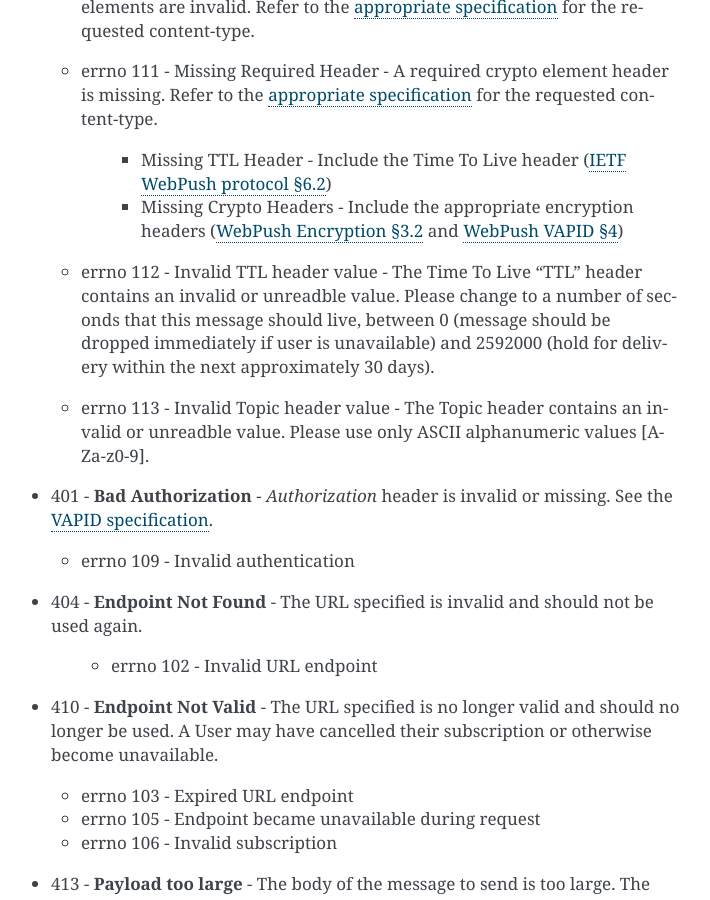
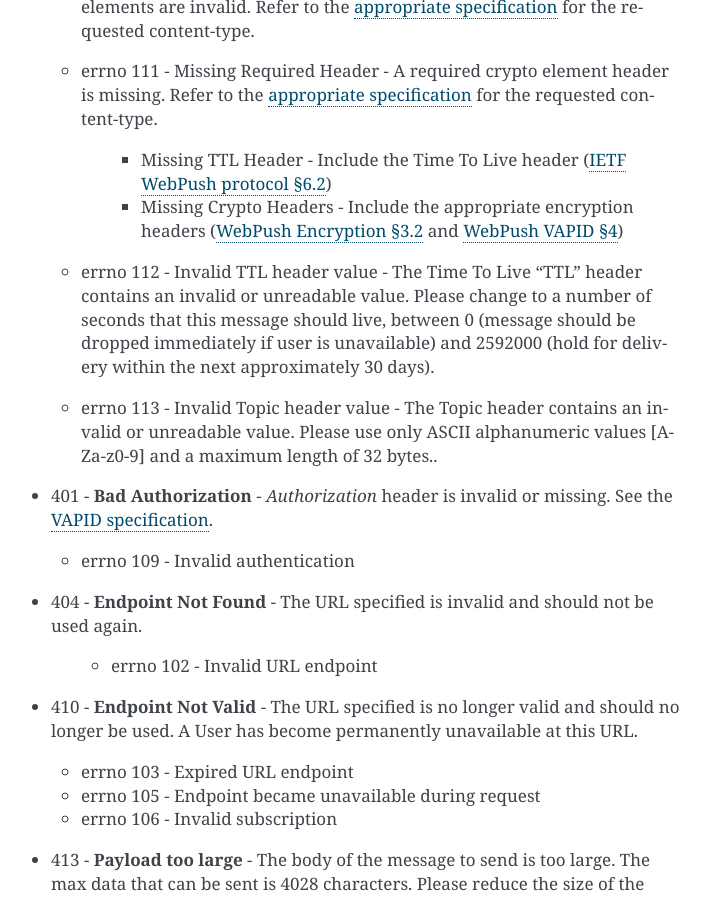
Before and after one commit to mozilla-services/autopush, a Sphinx documentation site: the page built from docs/http.rst, in a window 1280 px wide and 900 px high, scrolled down 2248 px. Shown: the whole window, without its empty margins (399-1109 px from the left). Built offline with Sphinx 7.4.7, drawn with Linux system fonts in a browser that asks for light colours.

Commit message:
feat: Typos in docs
fixes #777

```diff
--- a/docs/http.rst
+++ b/docs/http.rst
@@ -98,8 +98,8 @@
        - Missing TTL Header - Include the Time To Live header (`IETF WebPush protocol §6.2 <https://tools.ietf.org/html/draft-ietf-webpush-protocol#section-6.2>`_)
        - Missing Crypto Headers - Include the appropriate encryption headers (`WebPush Encryption §3.2 <https://webpush-wg.github.io/webpush-encryption/#rfc.section.3.2>`_ and `WebPush VAPID §4 <https://tools.ietf.org/html/draft-ietf-webpush-vapid-02#section-4>`_)
 
-   - errno 112 - Invalid TTL header value - The Time To Live "TTL" header contains an invalid or unreadble value. Please change to a number of seconds that this message should live, between 0 (message should be dropped immediately if user is unavailable) and 2592000 (hold for delivery within the next approximately 30 days).
-   - errno 113 - Invalid Topic header value - The Topic header contains an invalid or unreadble value. Please use only ASCII alphanumeric values [A-Za-z0-9].
+   - errno 112 - Invalid TTL header value - The Time To Live "TTL" header contains an invalid or unreadable value. Please change to a number of seconds that this message should live, between 0 (message should be dropped immediately if user is unavailable) and 2592000 (hold for delivery within the next approximately 30 days).
+   - errno 113 - Invalid Topic header value - The Topic header contains an invalid or unreadable value. Please use only ASCII alphanumeric values [A-Za-z0-9] and a maximum length of 32 bytes..
 
 -  401 - **Bad Authorization** - `Authorization` header is invalid or missing. See the `VAPID specification <https://datatracker.ietf.org/doc/draft-ietf-webpush-vapid/>`_.
 
@@ -109,7 +109,7 @@
 
    - errno 102 - Invalid URL endpoint
 
--  410 - **Endpoint Not Valid** - The URL specified is no longer valid and should no longer be used. A User may have cancelled their subscription or otherwise become unavailable.
+-  410 - **Endpoint Not Valid** - The URL specified is no longer valid and should no longer be used. A User has become permanently unavailable at this URL.
 
    - errno 103 - Expired URL endpoint
    - errno 105 - Endpoint became unavailable during request
```
